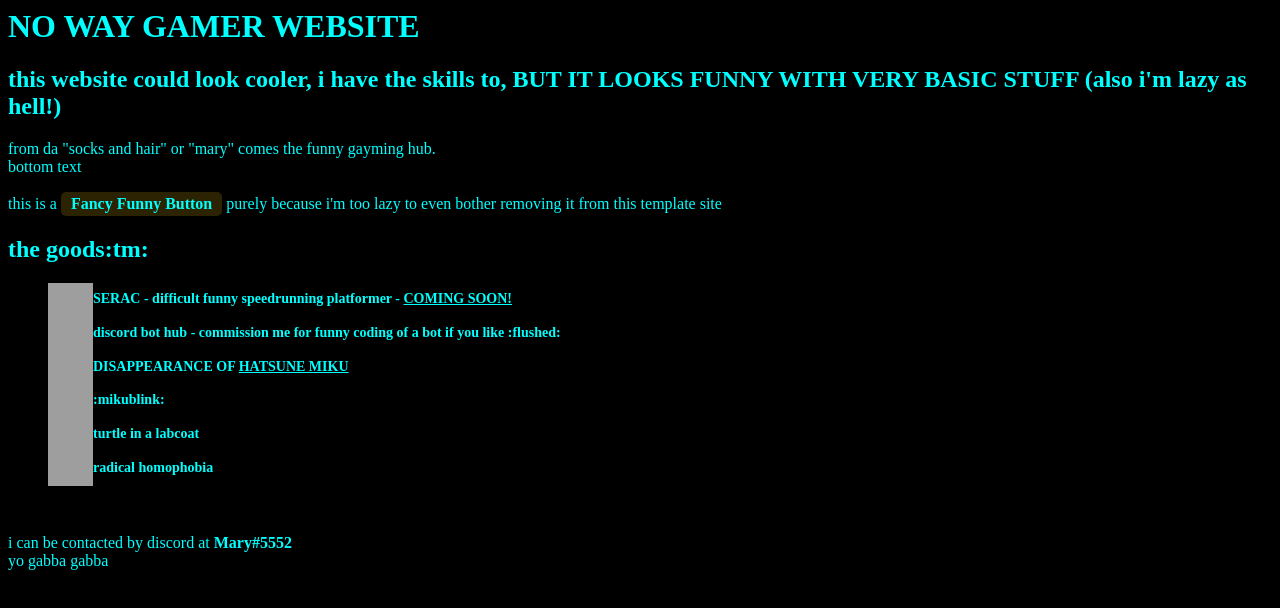
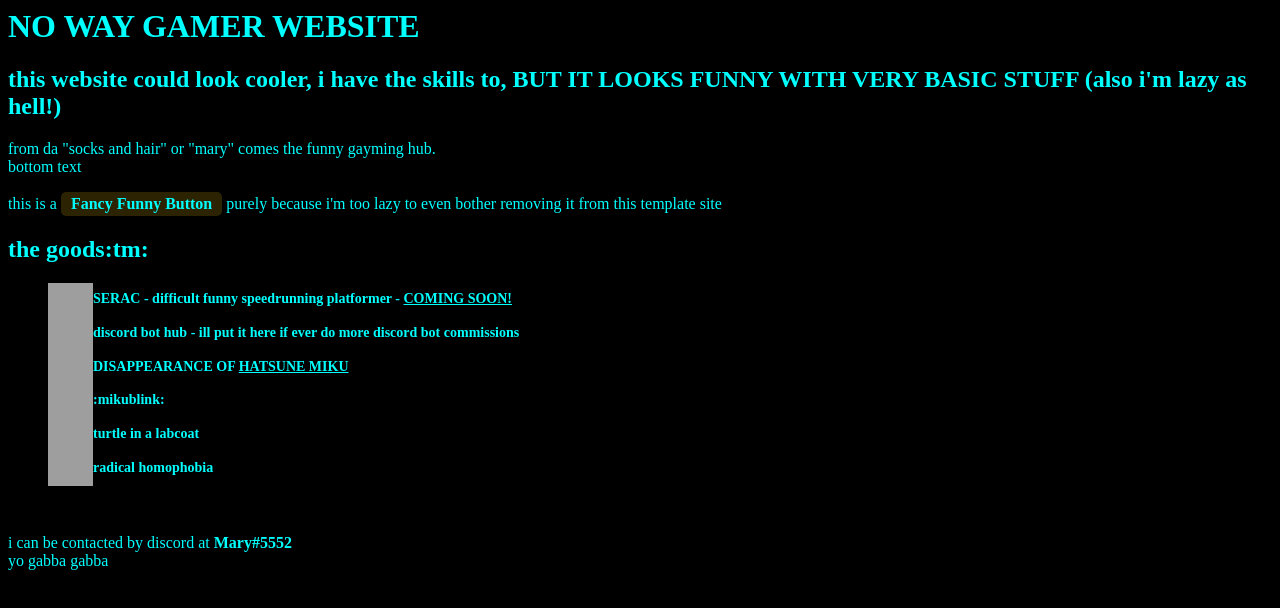
Before and after one commit to socks-and-hair/mawy, a plain HTML site: page index.html in a window 1280 px wide. Drawn offline with Linux system fonts and the light colour scheme; grey boxes are pictures that could not be loaded.

Commit message:
Update index.html

```diff
--- a/index.html
+++ b/index.html
@@ -7,7 +7,7 @@
 <h2 style="color: #2e6c80;"><span style="color: #00ffff;">the goods:tm:</span></h2>
 <ol style="list-style: none; font-size: 14px; line-height: 32px; font-weight: bold;">
 <li style="clear: both;"><span style="color: #00ffff;"><img style="float: left;" src="https://cdn.discordapp.com/attachments/818397132670763041/846324706902933504/unknown.png" alt="interactive connection" width="45" /> SERAC - difficult funny speedrunning platformer - <a style="color: #00ffff;" href="https://cdn.discordapp.com/emojis/821598288096002078.gif?v=1">COMING SOON!</a></span></li>
-<li style="clear: both;"><span style="color: #00ffff;"><img style="float: left;" src="https://cdn.discordapp.com/icons/736766871667212348/88f8ba9ee9e90be87e617c1293d46ed7.png?size=1024" alt="html cleaner" width="45" /> discord bot hub - commission me for funny coding of a bot if you like :flushed:</span></li>
+<li style="clear: both;"><span style="color: #00ffff;"><img style="float: left;" src="https://cdn.discordapp.com/icons/736766871667212348/88f8ba9ee9e90be87e617c1293d46ed7.png?size=1024" alt="html cleaner" width="45" /> discord bot hub - ill put it here if ever do more discord bot commissions</span></li>
 <li style="clear: both;"><span style="color: #00ffff;"><img style="float: left;" src="https://media1.tenor.com/images/a036ad858b16124d4db3372250af75c0/tenor.gif" alt="Word to html" width="45" />DISAPPEARANCE OF <a style="color: #00ffff;" href="https://tenor.com/view/hatsune-miku-miku-the-disappearance-of-hatsune-miku-2020-abf-die-gif-18501770" target="_blank">HATSUNE MIKU</a></span></li>
 <li style="clear: both;"><span style="color: #00ffff;"><img style="float: left;" src="https://cdn.discordapp.com/emojis/834710470178242571.gif?v=1" alt="replace text" width="45" /> :mikublink:</span></li>
 <li style="clear: both;"><span style="color: #00ffff;"><img style="float: left;" src="https://cdn.discordapp.com/attachments/818397132670763041/846325129520218112/turtlelabcoat.png" alt="gibberish" width="45" /> turtle in a labcoat</span></li>
```
